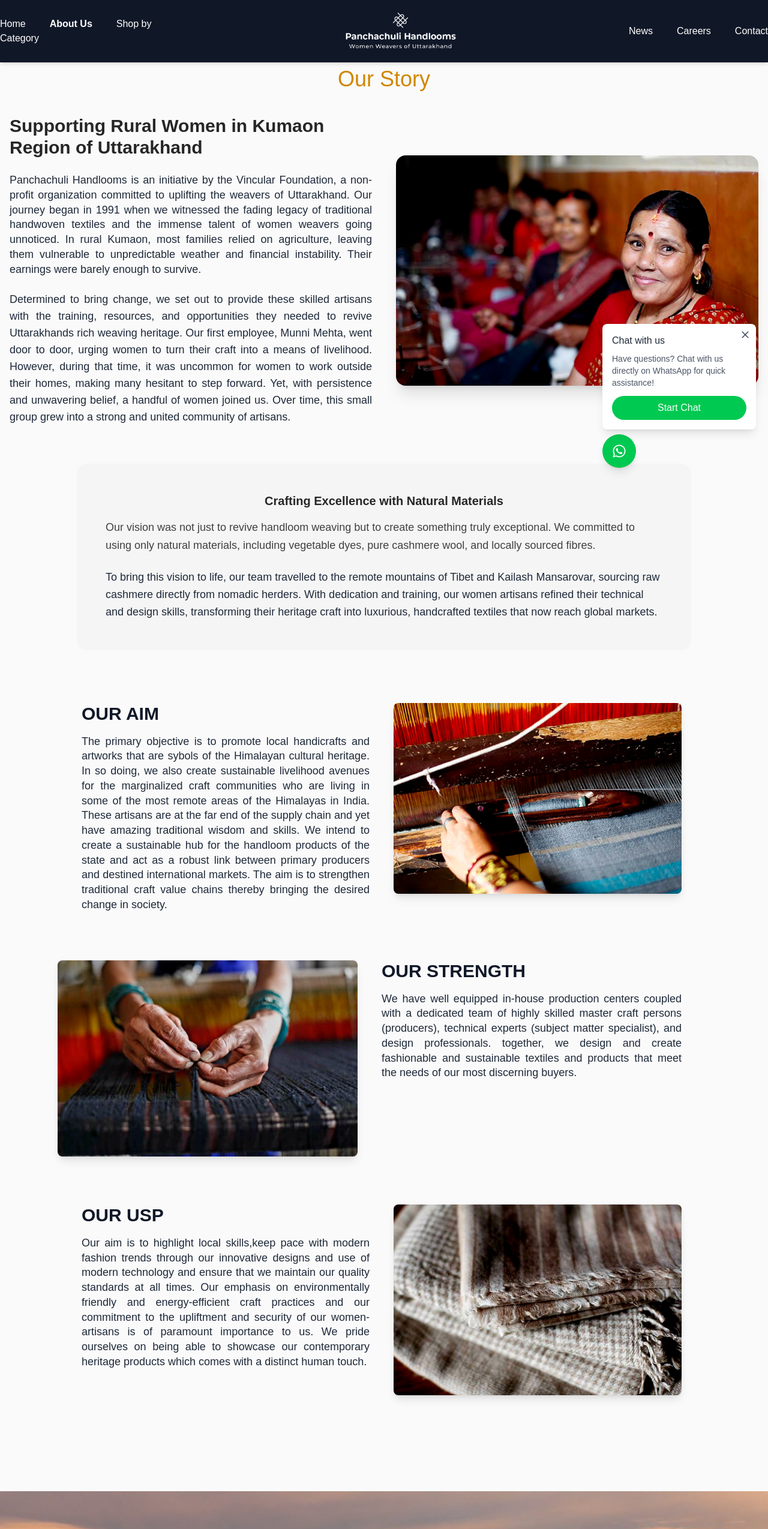
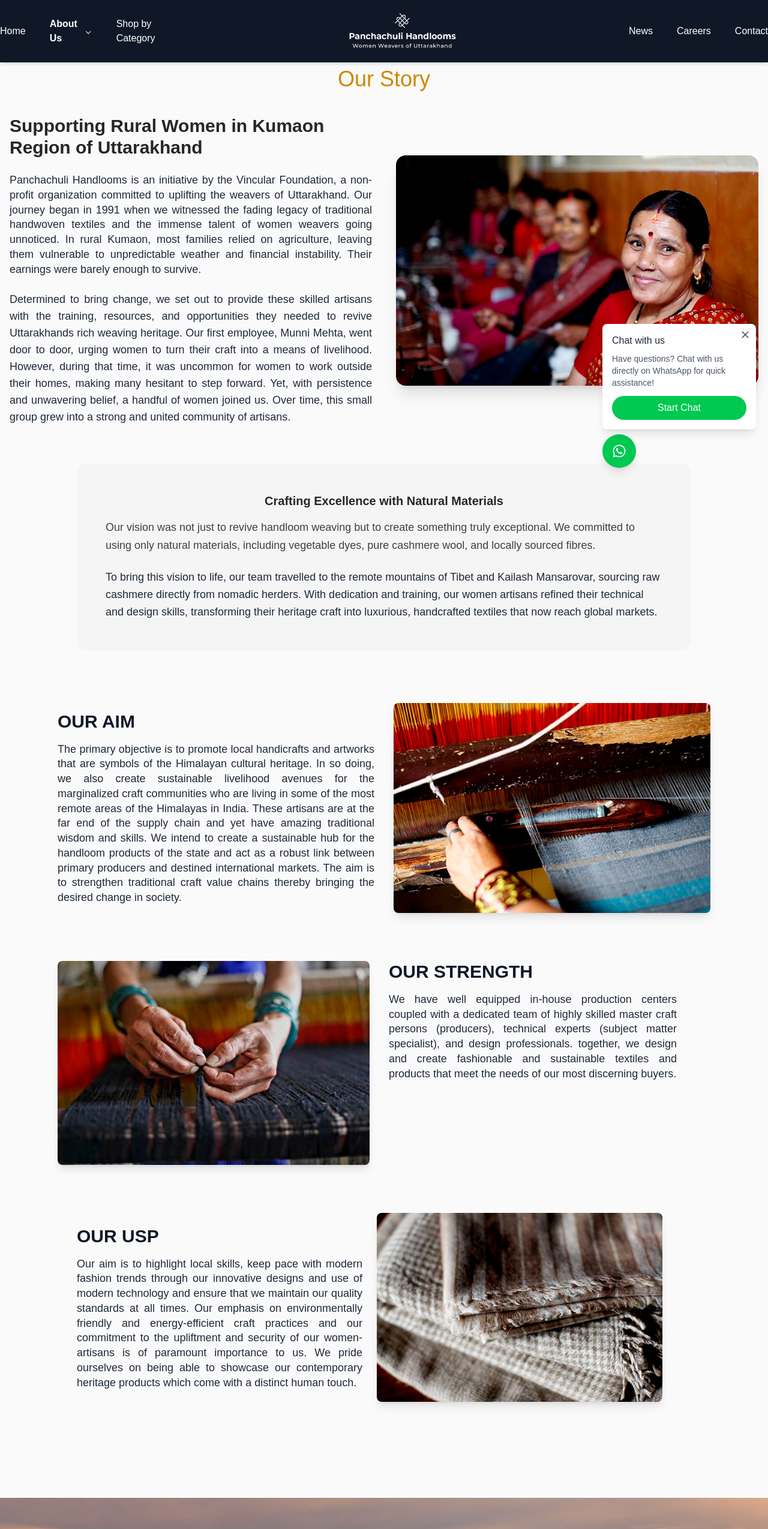
Before and after one commit to shreyapathak2828/panchachuli-clone, a Next.js app: page /about in a window 1280 px wide. Shown: the top 2549 px of the page at 60% size. Built offline with nearby package versions, Linux system fonts and the light colour scheme.

Commit message:
Adding Drop-down to about

```diff
--- a/src/app/about/page.tsx
+++ b/src/app/about/page.tsx
@@ -51,57 +51,70 @@ function about() {
                 </section>
 
                 <div className='max-w-6xl mx-auto py-12 px-4 sm:px-6 lg:px-8'>
-                    <div className='flex flex-col md:flex-row items-center justify-between mb-20'>
+                    <div className='flex flex-col-reverse md:flex-row items-center justify-between gap-8 mb-20'>
+
+                        <div className='md:w-1/2'>
+                            <h2 className='text-2xl md:text-3xl font-semibold text-gray-900 mb-4 text-center md:text-left'>
+                                OUR AIM
+                            </h2>
+                            <p className='text-base sm:text-lg text-gray-800 text-justify font-[300] leading-snug'>
+                                The primary objective is to promote local handicrafts and artworks that are symbols of the Himalayan cultural heritage.
+                                In so doing, we also create sustainable livelihood avenues for the marginalized craft communities who are living in some of
+                                the most remote areas of the Himalayas in India. These artisans are at the far end of the supply chain and yet have amazing
+                                traditional wisdom and skills. We intend to create a sustainable hub for the handloom products of the state and act as a robust
+                                link between primary producers and destined international markets. The aim is to strengthen traditional craft value chains thereby
+                                bringing the desired change in society.
+                            </p>
+                        </div>
+
+                        <div className='md:w-1/2'>
+                            <Image src={aim} alt='image' className='rounded-lg shadow-lg w-full h-auto object-cover' />
+                        </div>
+                    </div>
+
+                    <div className='flex flex-col md:flex-row items-center justify-between gap-8 mb-20'>
                         <div className=' mb-8 md:mb-0 md:pr-12'>
 
                             <div className='flex'>
-                                <div className='ml-10 md:w-1/2'>
-                                    <h2 className='text-2xl md:text-3xl font-semibold text-gray-900 mb-4'>OUR AIM</h2>
-                                    <p className='text-lg text-gray-800 text-justify font-[300] leading-snug'>The primary objective is to promote local handicrafts and artworks that are sybols of the Himalayan cultural heritage. In so doing, we also create sustainable livelihood avenues for the marginalized craft communities who are living in some of the most remote areas of the Himalayas in India. These artisans are at the far end of the supply chain and yet have amazing traditional wisdom and skills. We intend to create a sustainable hub for the handloom products of the state and act as a robust link between primary producers and destined international markets. The aim is to strengthen traditional craft value chains thereby bringing the desired change in society.</p>
+                                <div className='md:w-1/2 w-full '>
+                                    <Image src={strength} alt="image" className='rounded-lg shadow-lg w-full h-auto object-cover' />
                                 </div>
-                                <div className='md:w-1/2 ml-10'>
-                                    <Image src={aim} alt="image" className='rounded-lg shadow-lg w-full h-auto' />
+                                <div className='md:w-1/2 w-full pl-8 px-2'>
+                                    <h2 className='text-2xl md:text-3xl font-semibold text-gray-900 mb-4 text-center md:text-left'>OUR STRENGTH</h2>
+                                    <p className=' text-base sm:text-lg text-gray-800 text-justify font-[300] leading-snug'>We have well equipped in-house production centers coupled with a dedicated team of highly skilled master craft persons (producers), technical experts (subject matter specialist), and design professionals. together, we design and create fashionable and sustainable textiles and products that meet the needs of our most discerning buyers.</p>
+
                                 </div>
                             </div>
-
                         </div>
                     </div>
 
-                    <div className='flex flex-col md:flex-row items-center justify-between mb-20'>
-                        <div className=' mb-8 md:mb-0 md:pr-12'>
+                    <div className="flex flex-col md:flex-row items-center justify-between mb-20 px-4 md:px-8">
+                        <div className="mb-8 md:mb-0 md:pr-12 w-full">
+                            <div className="flex flex-col md:flex-row items-center gap-6">
 
-
-
-
-                            <div className='flex'>
-                                <div className='md:w-1/2 '>
-                                    <Image src={strength} alt="image" className='rounded-lg shadow-lg w-full h-auto' />
-                                </div>
-                                <div className='ml-10 md:w-1/2'>
-                                    <h2 className='text-2xl md:text-3xl font-semibold text-gray-900 mb-4 '>OUR STRENGTH</h2>
-                                    <p className=' text-lg text-gray-800 text-justify font-[300] leading-snug'>We have well equipped in-house production centers coupled with a dedicated team of highly skilled master craft persons (producers), technical experts (subject matter specialist), and design professionals. together, we design and create fashionable and sustainable textiles and products that meet the needs of our most discerning buyers.</p>
-
+                                <div className="w-full md:w-1/2">
+                                    <h2 className="text-2xl md:text-3xl font-semibold text-gray-900 mb-4">
+                                        OUR USP
+                                    </h2>
+                                    <p className="text-lg text-gray-800 text-justify font-light leading-snug">
+                                        Our aim is to highlight local skills, keep pace with modern fashion trends
+                                        through our innovative designs and use of modern technology and ensure that
+                                        we maintain our quality standards at all times. Our emphasis on
+                                        environmentally friendly and energy-efficient craft practices and our
+                                        commitment to the upliftment and security of our women-artisans is of
+                                        paramount importance to us. We pride ourselves on being able to showcase
+                                        our contemporary heritage products which come with a distinct human touch.
+                                    </p>
                                 </div>
 
-
-                            </div>
-
-                        </div>
-                    </div>
-
-                    <div className='flex flex-col md:flex-row items-center justify-between mb-20'>
-                        <div className=' mb-8 md:mb-0 md:pr-12'>
-
-                            <div className='flex'>
-                                <div className='ml-10 md:w-1/2'>
-                                    <h2 className='text-2xl md:text-3xl font-semibold text-gray-900 mb-4'>OUR USP</h2>
-                                    <p className='text-lg text-gray-800 text-justify font-[300] leading-snug'>Our aim is to highlight local skills,keep pace with modern fashion trends through our innovative designs and use of modern technology and ensure that we maintain our quality standards at all times. Our emphasis on environmentally friendly and energy-efficient craft practices and our commitment to the upliftment and security of our women-artisans is of paramount importance to us. We pride ourselves on being able to showcase our contemporary heritage products which comes with a distinct human touch.</p>
-                                </div>
-                                <div className='md:w-1/2 ml-10'>
-                                    <Image src={usp} alt="image" className='rounded-lg shadow-lg w-full h-auto' />
+                                <div className="w-full md:w-1/2">
+                                    <Image
+                                        src={usp}
+                                        alt="USP image"
+                                        className="rounded-lg shadow-lg w-full h-auto object-cover"
+                                    />
                                 </div>
                             </div>
-
                         </div>
                     </div>
 
@@ -311,11 +324,11 @@ function about() {
                     </div>
                 </section>
 
-               <WhatsAppFloatingButton />
+                <WhatsAppFloatingButton />
 
                 <Footer />
 
-            </div>
+            </div >
         </>
 
     )
--- a/src/app/components/navigation.tsx
+++ b/src/app/components/navigation.tsx
@@ -9,19 +9,41 @@ export const Navigation = () => {
     return (
         <nav className="fixed top-0 left-0 w-full z-50 bg-gray-900 text-white shadow-md">
             <div className="font-[300] font-poppins space-x-72 justify-center items-center flex">
-                {/* Left Links */}
-                <div className="space-x-10 py-7">
+
+                <div className="space-x-10 py-7 flex items-center">
                     <Link href="/" className={pathname === "/" ? "font-bold" : ""}>Home</Link>
-                    <Link href="/about" className={pathname === "/about" ? "font-bold" : ""}>About Us</Link>
+
+                    <div className="relative group">
+                        <div className="flex items-center gap-1 cursor-pointer">
+                            <Link href="/about" className={pathname === "/about" ? "font-bold" : ""}>
+                                About Us
+                            </Link>
+
+                            <svg
+                                className="w-4 h-4 mt-1 transition-transform duration-200 group-hover:rotate-180"
+                                fill="none"
+                                stroke="currentColor"
+                                strokeWidth="2"
+                                viewBox="0 0 24 24"
+                                xmlns="http://www.w3.org/2000/svg"
+                            >
+                                <path strokeLinecap="round" strokeLinejoin="round" d="M19 9l-7 7-7-7" />
+                            </svg>
+                        </div>
+                        <div className="absolute left-0 top-full mt-2 bg-gray-800 rounded-md shadow-lg py-2 w-60 z-50 opacity-0 group-hover:opacity-100 invisible group-hover:visible transition-all duration-200">
+                            <Link href="/about#ourstory" className="block px-4 py-2 hover:bg-gray-700">Panchachuli Handlooms</Link>
+                            <Link href="/about#weavingProcess" className="block px-4 py-2 hover:bg-gray-700">Our Weaving Process</Link>
+                            <Link href="/about#vincularFoundation" className="block px-4 py-2 hover:bg-gray-700">Vincular Foundation</Link>
+                        </div>
+                    </div>
+
                     <Link href="/shop" className={pathname === "/shop" ? "font-bold" : ""}>Shop by Category</Link>
                 </div>
 
-                {/* Logo */}
                 <div className="h-24 w-52 relative">
                     <Image src={logo} alt="logo" fill className="object-contain invert" />
                 </div>
 
-                {/* Right Links */}
                 <div className="space-x-10 py-7">
                     <Link href="/news" className={pathname === "/news" ? "font-bold" : ""}>News</Link>
                     <Link href="/careers" className={pathname === "/careers" ? "font-bold" : ""}>Careers</Link>
```
Also changed, not shown: src/app/page.tsx (+46 -49 lines).
